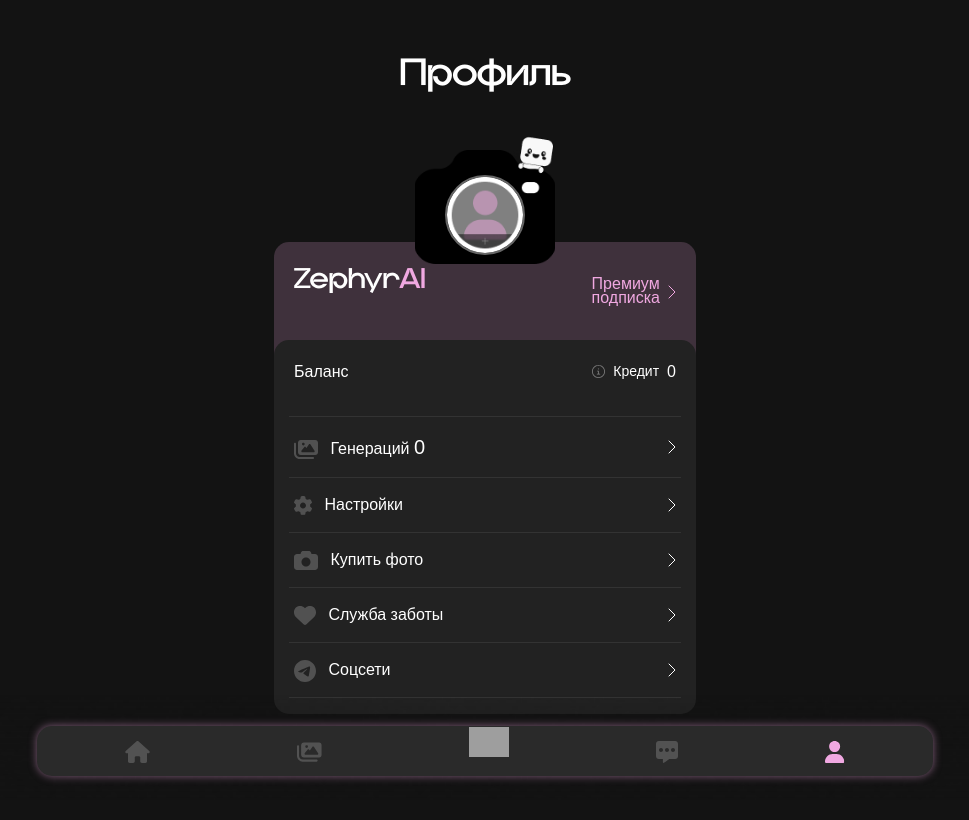
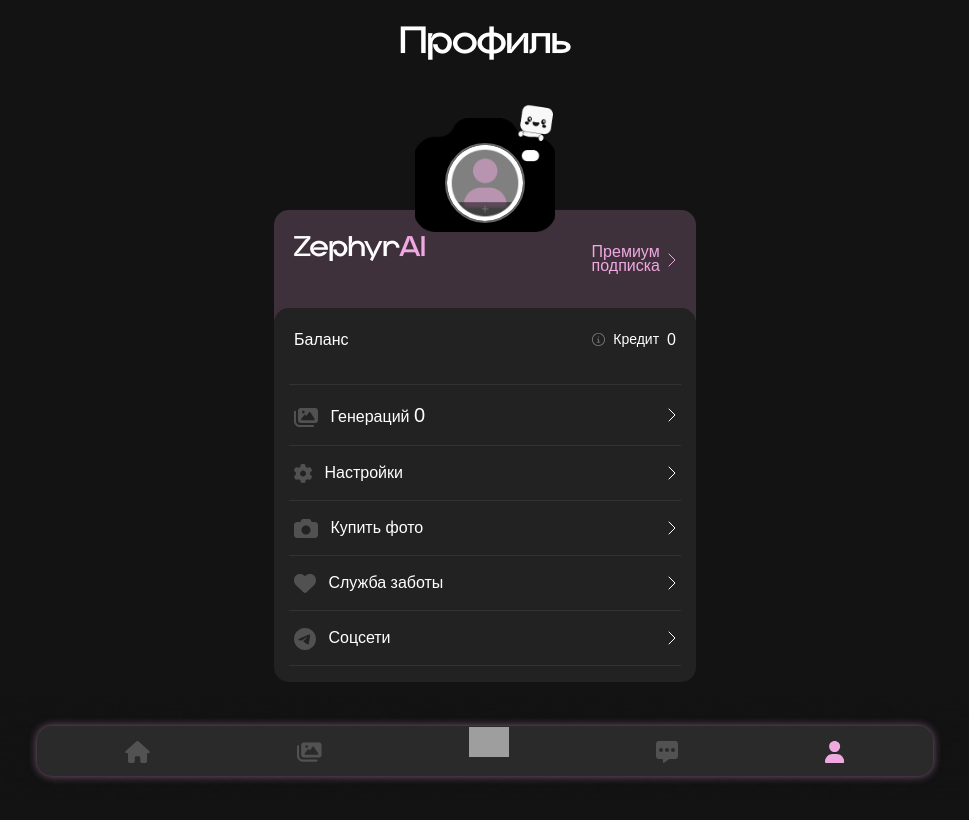
Before and after one commit to OqilbekErkinov/ZephrAI, a Nuxt app: page /profile in a window 1280 px wide. Shown: the top 820 px of the page, without its empty margins (155-1124 px from the left). Built offline with nearby package versions, Linux system fonts and the light colour scheme; grey boxes are pictures that could not be loaded.

Commit message:
optimizing

```diff
--- a/assets/css/index.css
+++ b/assets/css/index.css
@@ -26,7 +26,6 @@
 body {
   background-color: #131313 !important;
   padding-bottom: 100px;
-  padding-top: 2rem;
 }
 button {
   font-family: 'Gropled', sans-serif !important;
@@ -36,7 +35,10 @@
 .container {
     max-width: 450px;
     padding: 14px !important;
-  }
+}
+.home-page {
+  margin-top: 2rem;
+}
   h1 {
   font-family: 'Gropled', sans-serif;
   font-size: 40px;
@@ -73,7 +75,6 @@
   }
   .image-card .img {
     width: 100%;
-    aspect-ratio: 3 / 4.4;
     height: auto;
     object-fit: cover;
     transition: transform 0.3s ease-in-out;
```
